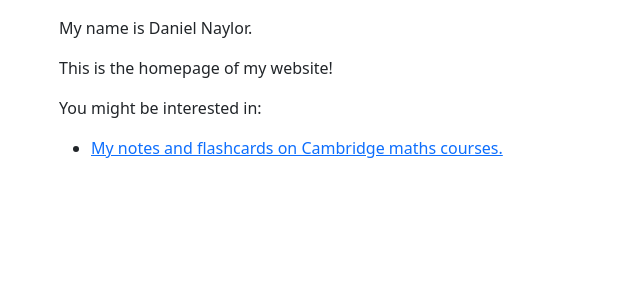
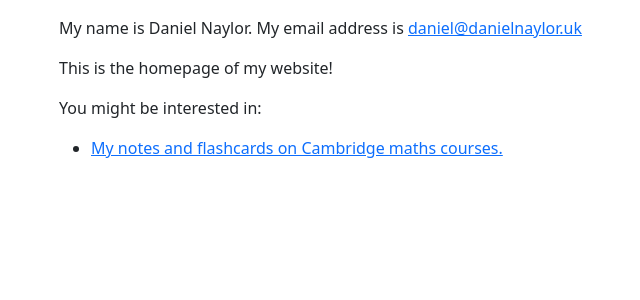
Before and after one commit to Danie-1/danielnaylor.uk, a Flask app: page / in a window 1280 px wide. Shown: the part 56-356 px from the top of the page, without its empty margins (35-675 px from the left). Run offline with Flask 3, Linux system fonts and the light colour scheme; some libraries are stand-ins or nearby versions.

Commit message:
feat: add email address to home page

```diff
--- a/templates/home.html
+++ b/templates/home.html
@@ -10,7 +10,7 @@
 {% endblock %}
 {% block title %}Daniel Naylor's Website{% endblock %}
 {% block content %}
-<p>My name is Daniel Naylor.</p>
+<p>My name is Daniel Naylor. My email address is <a href="mailto:daniel@danielnaylor.uk">daniel@danielnaylor.uk</a></p>
 
 <p>This is the homepage of my website!</p>
 
```
